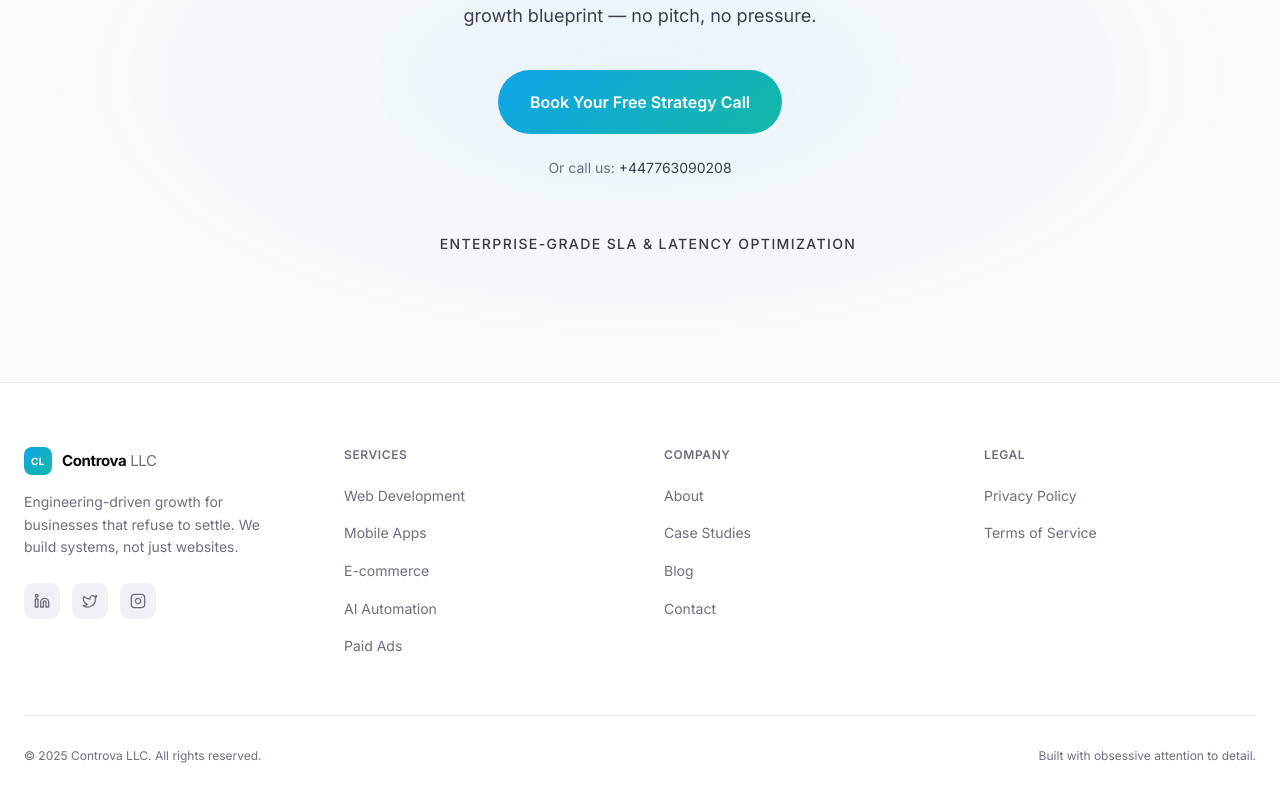
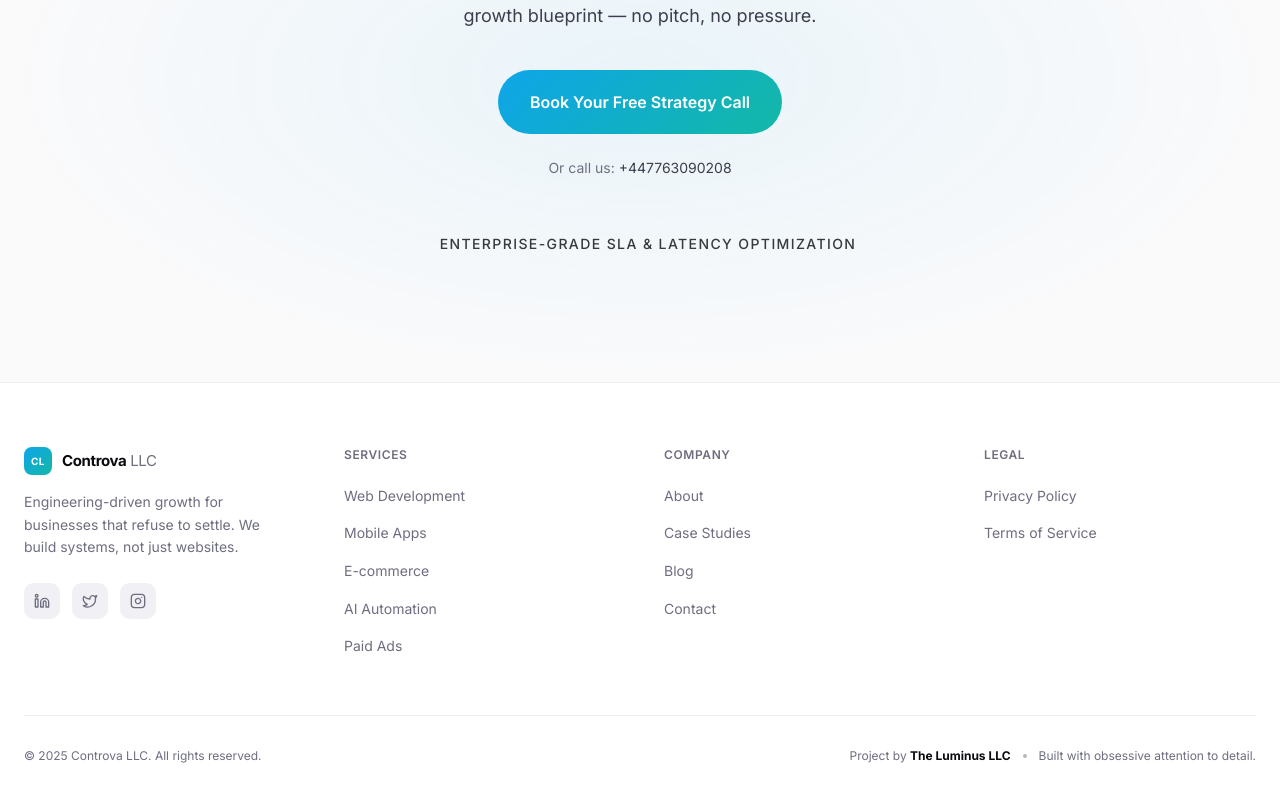
Before and after one commit to controva-netizen/Devrankpro, a React (Vite) app: page /about in a window 1280 px wide. Shown: the part 2283-3079 px from the top of the page. Built offline with nearby package versions, Linux system fonts and the light colour scheme; no server answers; the database is empty.

Commit message:
chore: add The Luminus LLC partnership to footer

```diff
--- a/src/components/layout/Footer.tsx
+++ b/src/components/layout/Footer.tsx
@@ -103,7 +103,11 @@ export default function Footer() {
 
         <div className="mt-14 pt-8 flex flex-col md:flex-row items-center justify-between gap-4" style={{ borderTop: '1px solid var(--border-subtle)' }}>
           <p className="text-xs" style={{ color: 'var(--text-muted)' }}>© 2025 Controva LLC. All rights reserved.</p>
-          <p className="text-xs" style={{ color: 'var(--text-muted)' }}>Built with obsessive attention to detail.</p>
+          <div className="flex items-center gap-3">
+            <p className="text-xs" style={{ color: 'var(--text-muted)' }}>Project by <strong style={{ color: 'var(--text-primary)' }}>The Luminus LLC</strong></p>
+            <span className="w-1 h-1 rounded-full opacity-50" style={{ backgroundColor: 'var(--text-muted)' }}></span>
+            <p className="text-xs" style={{ color: 'var(--text-muted)' }}>Built with obsessive attention to detail.</p>
+          </div>
         </div>
       </div>
     </footer>
```
